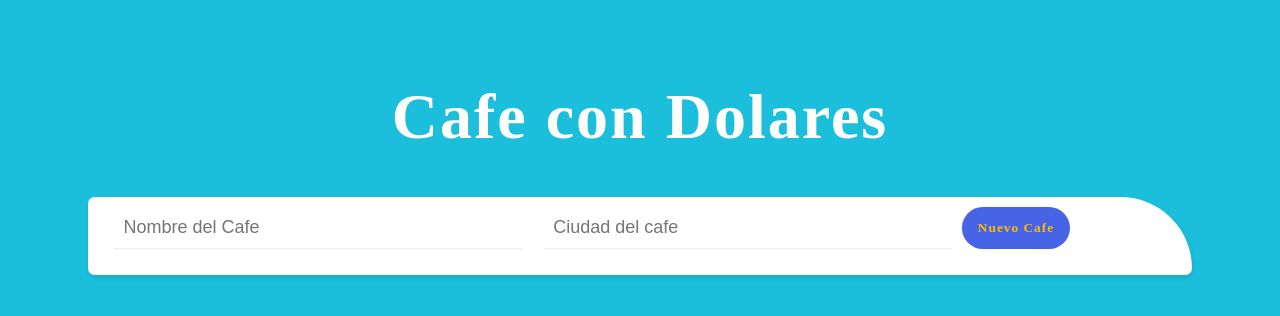
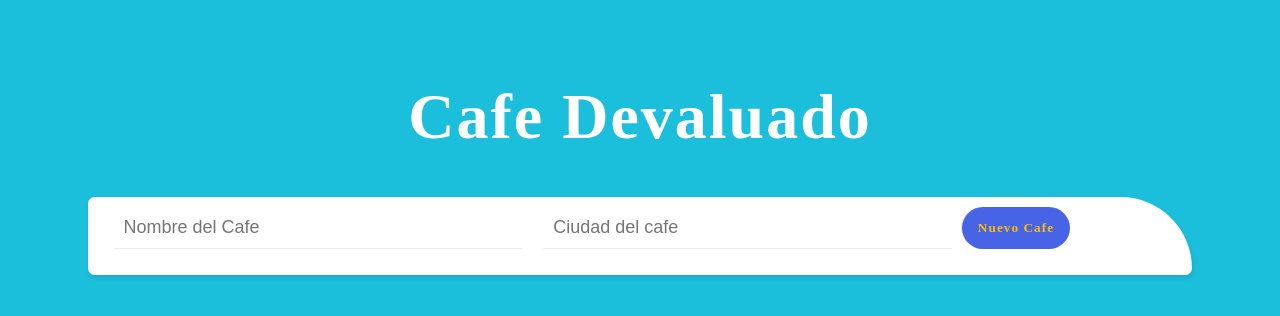
Before and after one commit to carlosnp/crudfirebase, a plain HTML site: page index.html in a window 1280 px wide. Drawn offline with Linux system fonts and the light colour scheme; no server answers.

Commit message:
actualizacion del titulo

```diff
--- a/index.html
+++ b/index.html
@@ -9,10 +9,10 @@
     <script src="https://www.gstatic.com/firebasejs/5.5.2/firebase-firestore.js"></script>
     <link rel="stylesheet" href="styles.css">
 
-    <title>Tutorial Firebase</title>
+    <title>CRUD Firebase</title>
 </head>
 <body>
-    <h1>Cafe con Dolares</h1>
+    <h1>Cafe Devaluado</h1>
 
     <div class="content">
 
```
